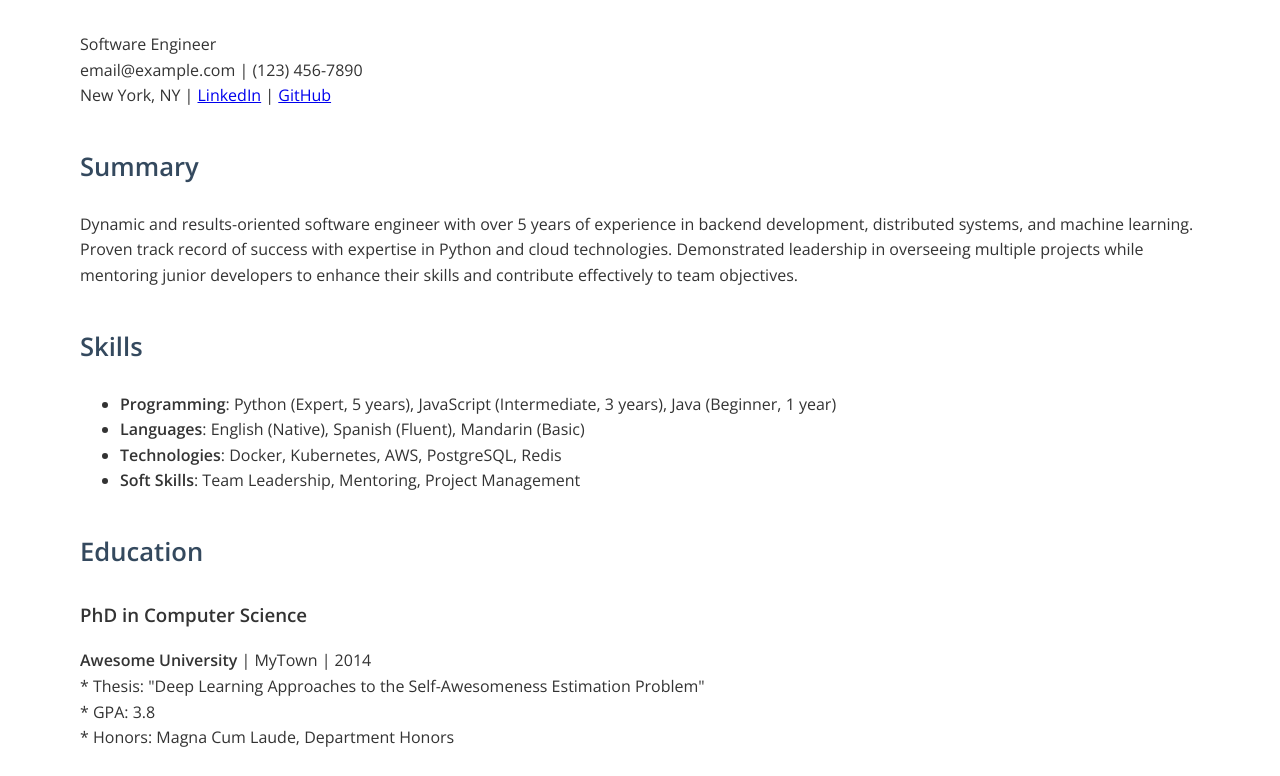
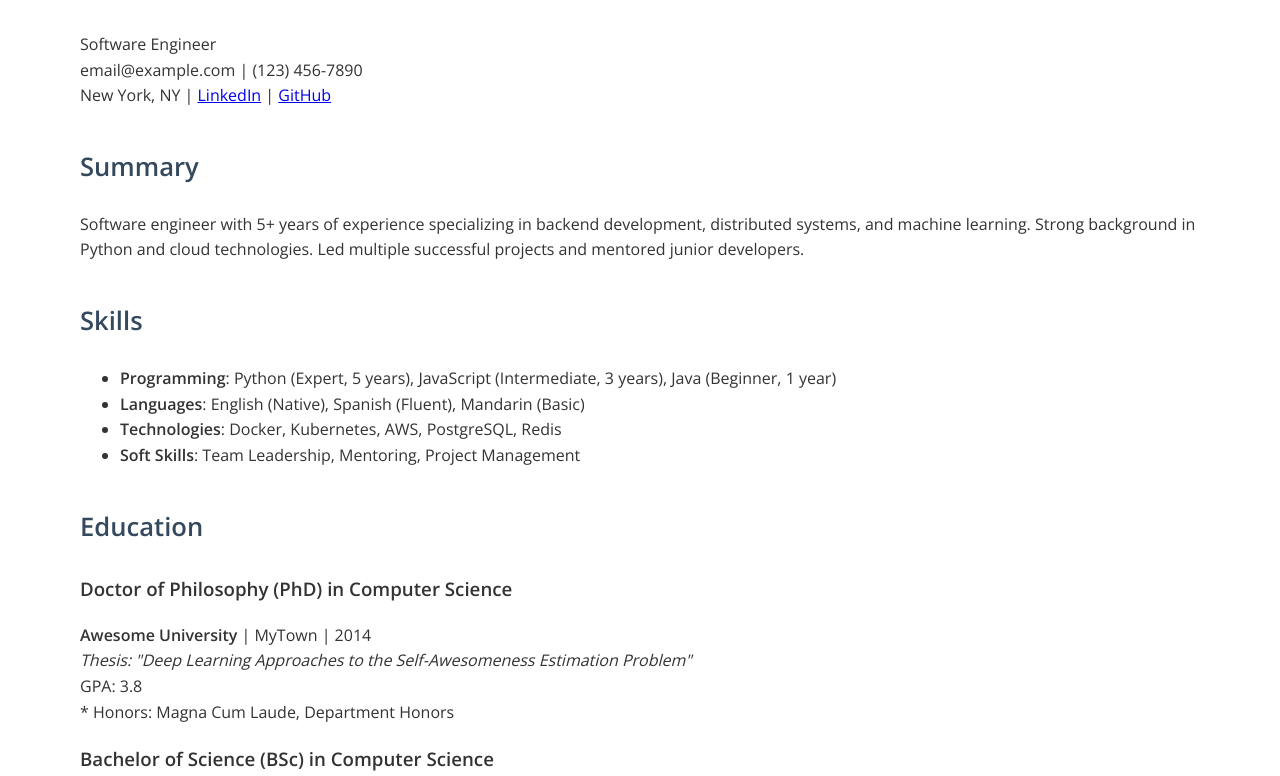
Before and after one commit to Hitheshaum/resume, a plain HTML site: page index.html in a window 1280 px wide. Shown: the part 158-934 px from the top of the page. Drawn offline with nearby package versions, Linux system fonts and the light colour scheme.

Commit message:
Update resume

```diff
--- a/index.html
+++ b/index.html
@@ -61,7 +61,7 @@ section {
 email@example.com | (123) 456-7890<br />
 New York, NY | <a href="https://linkedin.com/in/johndoe">LinkedIn</a> | <a href="https://github.com/johndoe">GitHub</a></p>
 <h2>Summary</h2>
-<p>Dynamic and results-oriented software engineer with over 5 years of experience in backend development, distributed systems, and machine learning. Proven track record of success with expertise in Python and cloud technologies. Demonstrated leadership in overseeing multiple projects while mentoring junior developers to enhance their skills and contribute effectively to team objectives.</p>
+<p>Software engineer with 5+ years of experience specializing in backend development, distributed systems, and machine learning. Strong background in Python and cloud technologies. Led multiple successful projects and mentored junior developers.</p>
 <h2>Skills</h2>
 <ul>
 <li><strong>Programming</strong>: Python (Expert, 5 years), JavaScript (Intermediate, 3 years), Java (Beginner, 1 year)</li>
@@ -70,15 +70,15 @@ New York, NY | <a href="https://linkedin.com/in/johndoe">LinkedIn</a> | <a href=
 <li><strong>Soft Skills</strong>: Team Leadership, Mentoring, Project Management</li>
 </ul>
 <h2>Education</h2>
-<h3>PhD in Computer Science</h3>
+<h3>Doctor of Philosophy (PhD) in Computer Science</h3>
 <p><strong>Awesome University</strong> | MyTown | 2014<br />
-* Thesis: "Deep Learning Approaches to the Self-Awesomeness Estimation Problem"<br />
-* GPA: 3.8<br />
+<em> Thesis: "Deep Learning Approaches to the Self-Awesomeness Estimation Problem"<br />
+</em> GPA: 3.8<br />
 * Honors: Magna Cum Laude, Department Honors</p>
-<h3>BSc in Computer Science</h3>
+<h3>Bachelor of Science (BSc) in Computer Science</h3>
 <p><strong>University of HomeTown</strong> | HomeTown | 2010<br />
-* Major: Computer Science<br />
-* Minor: Awesomeology</p>
+<em> Major: Computer Science<br />
+</em> Minor: Awesomeology</p>
 <h2>Experience</h2>
 <h3>Senior Software Engineer</h3>
 <p><strong>TechCorp Inc.</strong> | San Francisco, CA | 2018 - Present</p>
```
